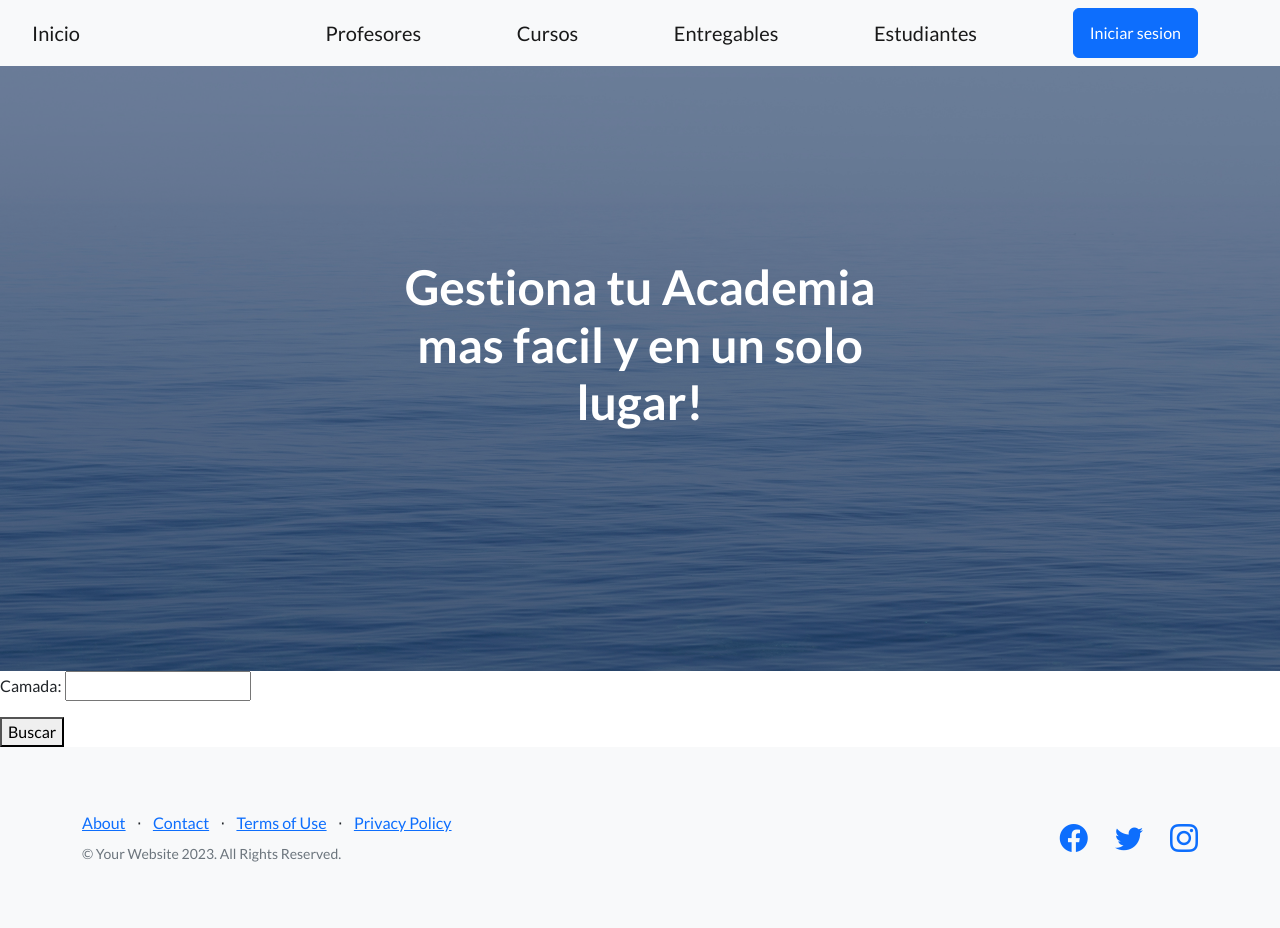
After one commit to MaximilianoRodrigoMartinez/tercer-pre-entrega-Martinez, a Django app: page /app-coder/busqueda-camada/ in a window 1280 px wide. The commit adds this page. Run offline with Django 5.2, Linux system fonts and the light colour scheme; some libraries are stand-ins or nearby versions.

Commit message:
Agregar curso y buscar camada

```diff
--- /dev/null
+++ b/app_coder/forms.py
@@ -0,0 +1,6 @@
+from django import forms
+
+class CursoFormulario(forms.Form):
+
+    curso = forms.CharField()
+    camada = forms.IntegerField()
--- /dev/null
+++ b/app_coder/templates/busqueda_camada.html
@@ -0,0 +1,17 @@
+{% extends 'padre.html' %}
+
+{% block contenido %}
+
+
+ <form action="{% url 'buscarcamada' %}" method="get">
+
+<p>Camada: <input type="number" name="camada" id=""> </p>
+
+
+    <button type="submit">Buscar</button>
+
+ </form>
+
+
+
+{% endblock contenido %}
--- a/app_coder/templates/inicio.html
+++ b/app_coder/templates/inicio.html
@@ -4,7 +4,7 @@
 
 <h1>
 
-    Hola
+    Inicio
 
 </h1>
 
--- a/app_coder/templates/navbar.html
+++ b/app_coder/templates/navbar.html
@@ -2,7 +2,7 @@
 <nav class="navbar navbar-light bg-light static-top">
     <div class="container">
         <div class="home-button">
-            <a class="navbar-brand" href="#!">Inicio</a>
+            <a class="navbar-brand" href="/app-coder/inicio">Inicio</a>
         </div>
         <a class="navbar-brand" href="/app-coder/profesores">Profesores</a>
         <a class="navbar-brand" href="/app-coder/cursos">Cursos</a>
--- a/app_coder/urls.py
+++ b/app_coder/urls.py
@@ -1,5 +1,5 @@
 from django.urls import path
-from .views import crea_curso, lista_cursos, profesores, estudiantes, entregables, cursos, inicio
+from .views import crea_curso, lista_cursos, profesores, estudiantes, entregables, cursos, inicio, curso_formulario, busqueda_camada, buscar_camada
 
 urlpatterns = [
     path('agrega-curso/<nombre>/<camada>', crea_curso, name="creacursos"),
@@ -8,5 +8,10 @@ urlpatterns = [
     path('estudiantes/', estudiantes, name="estudiantes"),
     path('profesores/', profesores, name="profesores"),
     path('entregables/', entregables, name="entregables"),
-    path('', inicio, name="inicio"),
+    path('inicio/', inicio, name="inicio"),
+    path('curso-formulario/', curso_formulario, name="cursoformulario"),
+    path('busqueda-camada/', busqueda_camada, name="busquedacamada"),
+    path('buscar-camada/', buscar_camada, name="buscarcamada"),
+
+
 ]
--- a/app_coder/views.py
+++ b/app_coder/views.py
@@ -1,6 +1,7 @@
 from django.http import HttpResponse
 from django.shortcuts import render
 from .models import Curso
+from .forms import CursoFormulario
 
 # Create your views here.
 
@@ -40,3 +41,48 @@ def estudiantes(req):
 
 def entregables(req):
     return render(req, "entregables.html", {})
+
+
+def curso_formulario(req):
+
+    print('method', req.method)
+    print('data', req.POST)
+
+    if req.method == 'POST':
+
+     mi_formulario = CursoFormulario(req.POST)
+
+     if mi_formulario.is_valid():
+
+        data = mi_formulario.cleaned_data
+
+        nuevo_curso = Curso(nombre=data["curso"], camada=data["camada"])
+        nuevo_curso.save()
+
+        return render(req, "inicio.html", {})
+     else:
+        return render(req, "curso_formulario.html", { "mi_formulario": mi_formulario })
+
+
+    else:
+
+     mi_formulario = CursoFormulario()
+
+     return render(req, "curso_formulario.html", { "mi_formulario": mi_formulario })
+
+
+
+
+
+def busqueda_camada(req):
+
+   return render(req, "busqueda_camada.html")
+
+
+def buscar_camada(req):
+
+   num_camada = req.GET["camada"]
+
+   cursos = Curso.objects.filter(camada__icontains=num_camada)
+
+   return render(req, "resultado_busqueda.html", { "cursos": cursos, "camada": num_camada })
```
Also changed, not shown: app_coder/templates/curso_formulario.html (added, +16 -0 lines), app_coder/templates/resultado_busqueda.html (added, +23 -0 lines), README.md (added), db.sqlite3.
